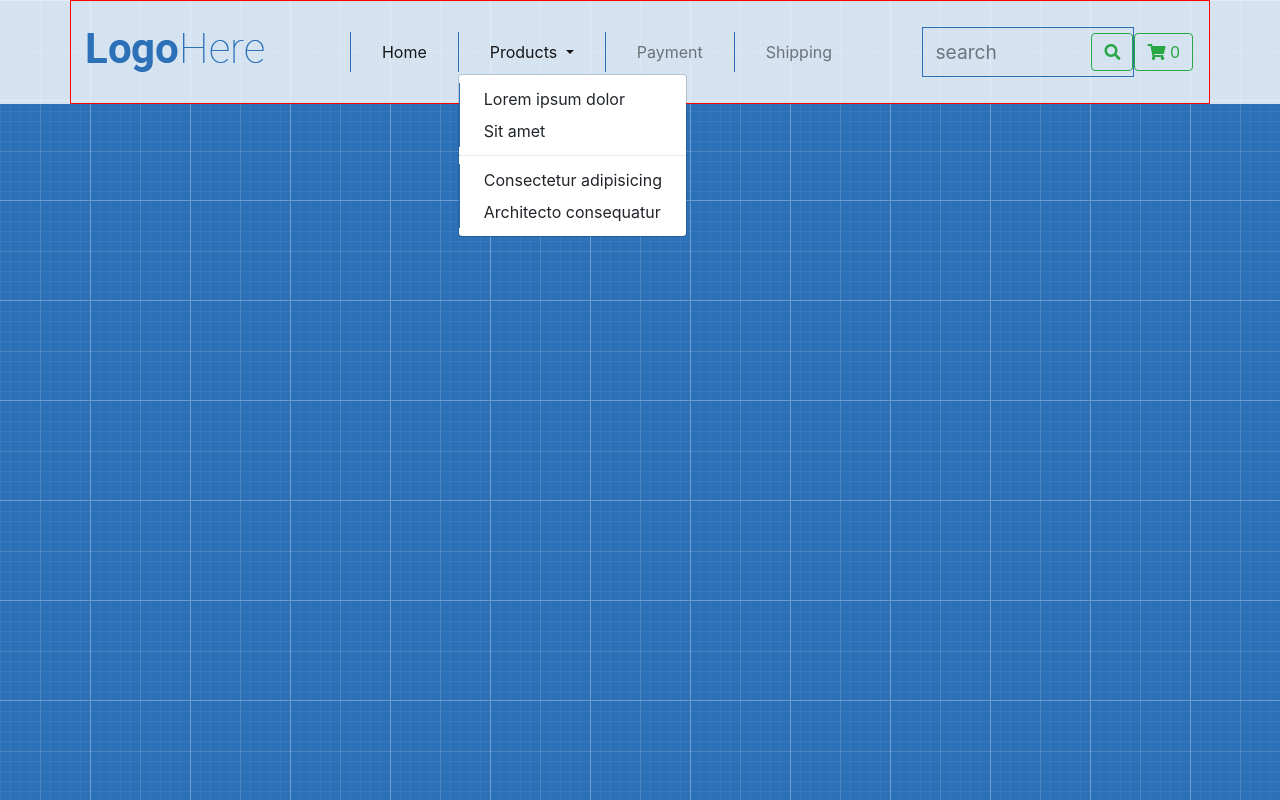
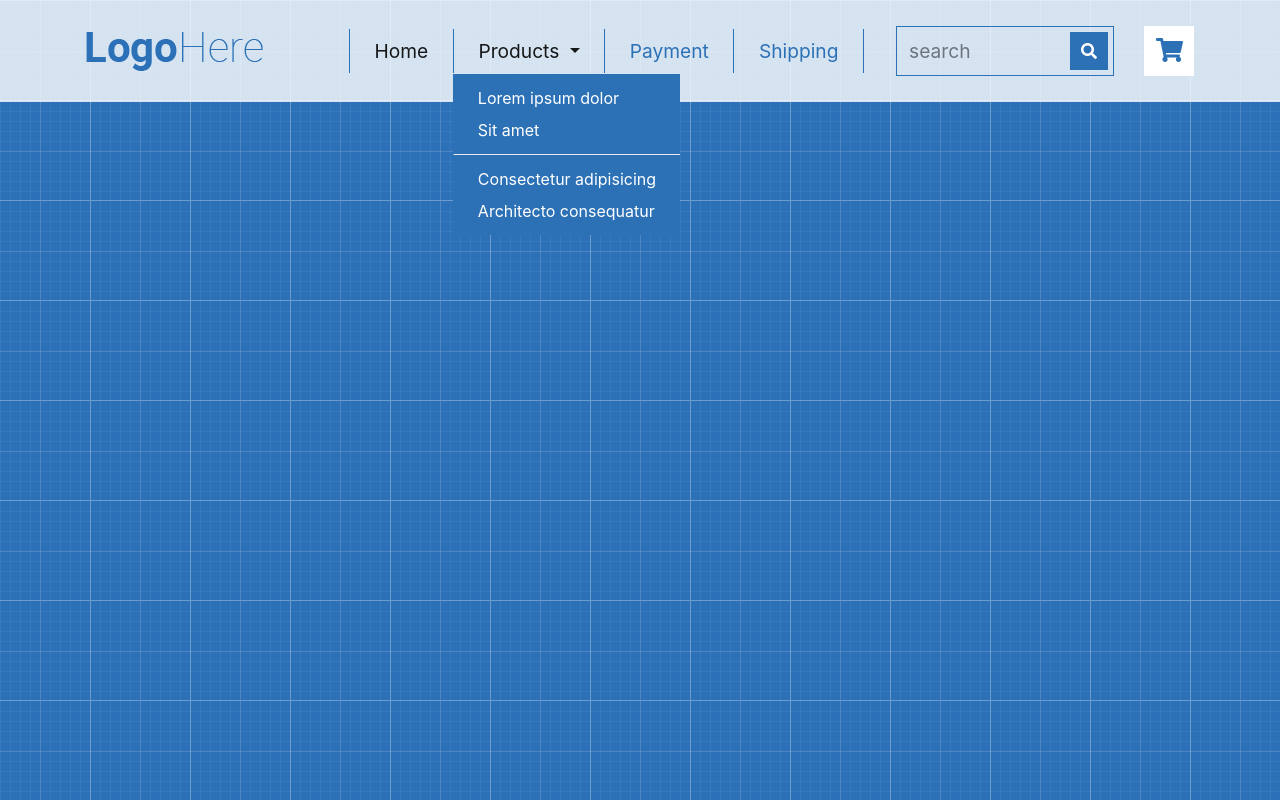
Before and after one commit to ItsMari0/Front-End_shop-Template, a plain HTML site: page index.html in a window 1280 px wide. Both pictures are taken after a click on the button "Products". Drawn offline with Linux system fonts and the light colour scheme.

Commit message:
фиксы навбара и создание оформления

```diff
--- a/assets/css/style.css
+++ b/assets/css/style.css
@@ -1,5 +1,11 @@
 .page-header__navbar {
   background-color: rgba(255, 255, 255, 0.8);
+  /* &.dropdown .show{
+     @media (min-width: 992px){
+     border-bottom: 1px solid $color-light;
+     background-color: $color-dark;
+     }
+   }*/
 }
 .page-header__navbar-search {
   -ms-flex-wrap: nowrap;
@@ -7,14 +13,52 @@
   height: 50px;
   border: 1px solid #2c71b6;
 }
-
-.container {
-  width: 100%;
-  margin-right: auto;
-  margin-left: auto;
-  padding-left: 15px;
-  padding-right: 15px;
-  border: 1px solid red;
+.page-header__navbar-search i {
+  display: block;
+  padding: 10px;
+}
+.page-header__navbar-search .form-control {
+  border: none;
+  border-radius: 0;
+  background-color: transparent;
+  -webkit-box-shadow: none;
+          box-shadow: none;
+  font-size: 1.2rem;
+}
+.page-header__navbar-search button {
+  margin: 5px;
+  color: #ffffff;
+  padding: 0;
+  border-color: #2c71b6;
+  background-color: #2c71b6;
+}
+.page-header__cart-btn {
+  width: 50px;
+  height: 50px;
+  margin-left: 30px;
+  color: #2c71b6;
+  border: none;
+  border-radius: 0;
+  background-color: #ffffff;
+  position: relative;
+}
+.page-header__cart-btn span {
+  position: absolute;
+  top: -12px;
+  left: -12px;
+  width: 24px;
+  height: 24px;
+  -webkit-transition: background-color 0.5s;
+  -o-transition: background-color 0.5s;
+  transition: background-color 0.5s;
+  color: #ffffff;
+  background-color: #2c71b6;
+  border-radius: 12px;
+  -webkit-box-shadow: 0 0 5px rgba(0, 0, 0, 0.75);
+          box-shadow: 0 0 5px rgba(0, 0, 0, 0.75);
+}
+.page-header__cart-counter {
+  display: none;
 }
 
 .navbar {
@@ -23,18 +67,22 @@
   padding-top: 26px;
   padding-bottom: 26px;
 }
-
-.navbar-nav > .nav-item :not(.show) {
-  border-left: 1px solid #2c71b6;
+.navbar-light .navbar-nav .nav-link {
+  font-size: 1.2rem;
+  white-space: nowrap;
+  color: #2c71b6;
 }
 
-.page-header__navbar-search .form-control {
-  border: none;
+.btn-outline-success {
   border-radius: 0;
-  background-color: transparent;
-  -webkit-box-shadow: none;
-          box-shadow: none;
-  font-size: 1.2rem;
+}
+
+.fa-shopping-cart {
+  font-size: 1.5rem;
+}
+
+html {
+  overflow-y: scroll;
 }
 
 body {
@@ -43,6 +91,21 @@ body {
 }
 
 @media (min-width: 992px) {
+  .page-header__navbar .dropdown-menu {
+    margin-top: 1px;
+    border: none;
+    border-radius: 0;
+    background-color: #2c71b6;
+  }
+  .page-header__navbar .dropdown-menu a {
+    color: #ffffff;
+  }
+  .page-header__navbar .dropdown-menu a:hover {
+    color: #2c71b6;
+  }
+  .page-header__navbar-search .form-control {
+    width: 10rem !important;
+  }
   .navbar-nav {
     width: -webkit-calc(100% - 300px);
     width: calc(100% - 300px);
@@ -55,7 +118,10 @@ body {
             flex-grow: 1;
     text-align: center;
   }
-  .page-header__navbar-search .form-control {
-    width: 10rem !important;
+  .navbar-nav > .nav-item:last-child {
+    border-right: 1px solid #2c71b6;
+  }
+  .navbar-nav > .nav-item :not(.show) {
+    border-left: 1px solid #2c71b6;
   }
 }
--- a/assets/scss/_common.scss
+++ b/assets/scss/_common.scss
@@ -1,3 +1,7 @@
+
+html{
+  overflow-y: scroll;
+}
 
 body{
   background-image: url(../img/patt.png);
--- a/assets/scss/_header.scss
+++ b/assets/scss/_header.scss
@@ -1,21 +1,80 @@
 .page-header {
     &__navbar {
         background-color: rgba(255, 255, 255, 0.8);
+        & .dropdown-menu{
+          @media (min-width: 992px) {
+            margin-top: 1px;
+            border: none;
+            border-radius: 0;
+            background-color: $color-dark;
+          }
+          & a{
+            @media (min-width: 992px) {
+              color: $color-light;
+              &:hover{
+                color: $color-dark;
+              }
+            }
+          }
+        }
+       /* &.dropdown .show{
+          @media (min-width: 992px){
+          border-bottom: 1px solid $color-light;
+          background-color: $color-dark;
+          }
+        }*/
     }
     &__navbar-search {
         flex-wrap: nowrap;
         height: 50px;
         border: 1px solid $color-dark;
-    }
-}
-
-.container {
-    width: 100%;
-    margin-right: auto;
-    margin-left: auto;
-    padding-left: $gap;
-    padding-right: $gap;
-    border: 1px solid red;
+        & i{
+          display: block;
+           padding: 10px;
+        }
+        & .form-control {
+          border: none;
+          border-radius: 0;
+          background-color: transparent;
+          box-shadow: none;
+          font-size: 1.2rem;
+          @media(min-width: 992px) {
+          width: 10rem !important;
+          }
+        }
+        & button{
+          margin: 5px;
+          color: $color-light;
+          padding: 0;
+          border-color: $color-dark;
+          background-color: $color-dark;
+        }
+      }
+      &__cart-btn{
+        width: 50px;
+        height: 50px;
+        margin-left: 30px;
+        color: $color-dark;
+        border: none;
+        border-radius: 0;
+        background-color: $color-light;
+        position: relative;
+        & span{
+          position: absolute;
+          top: -12px;
+          left: -12px;
+          width: 24px;
+          height: 24px;
+          transition: background-color 0.5s;
+          color: $color-light;
+          background-color: $color-dark;
+          border-radius: 12px;
+          box-shadow: 0 0 5px rgba(0,0,0,.75);
+        }
+      }
+      &__cart-counter{
+        display: none;
+      }
 }
 
 .navbar {
@@ -29,26 +88,36 @@
             padding-right: $gap * 2;
             padding-left: 70px;
         }
-        &>.nav-item {
+        & >.nav-item {
             @media(min-width: 992px) {
                 flex-grow: 1;
                 text-align: center;
+                &:last-child {
+                  border-right: 1px solid $color-dark;
+                }
+              }
+            & :not(.show){
+              @media (min-width: 992px) {
+                border-left: 1px solid $color-dark;
+              }
             }
         }
     }
+    &-light .navbar-nav .nav-link{
+      font-size: 1.2rem;
+      white-space: nowrap;
+      color: $color-dark;
+    }
 }
 
-.navbar-nav>.nav-item :not(.show) {
-    border-left: 1px solid $color-dark;
+.btn {
+  &-outline-success{
+    border-radius: 0;
+  }
 }
 
-.page-header__navbar-search .form-control {
-    border: none;
-    border-radius: 0;
-    background-color: transparent;
-    box-shadow: none;
-    font-size: 1.2rem;
-    @media(min-width: 992px) {
-        width: 10rem !important;
-    }
+.fa {
+  &-shopping-cart{
+    font-size: 1.5rem;
+  }
 }
```
Also changed, not shown: index.html (+4 -2 lines), 1 other file.
